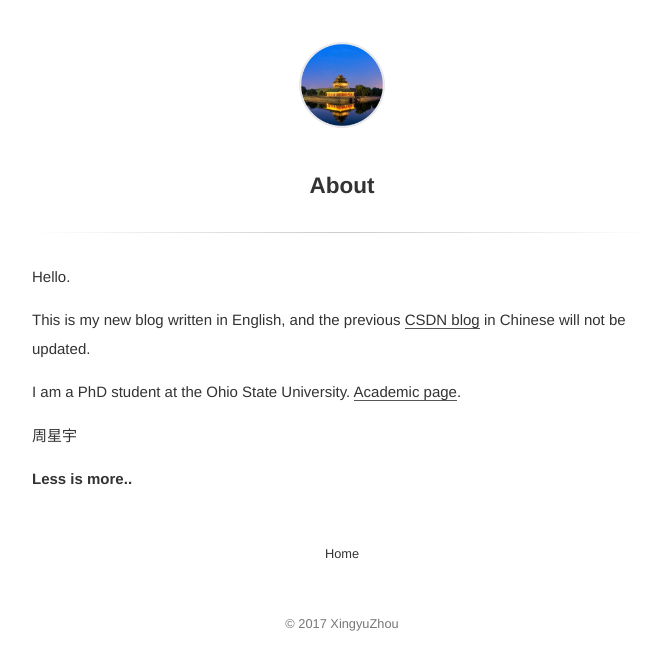
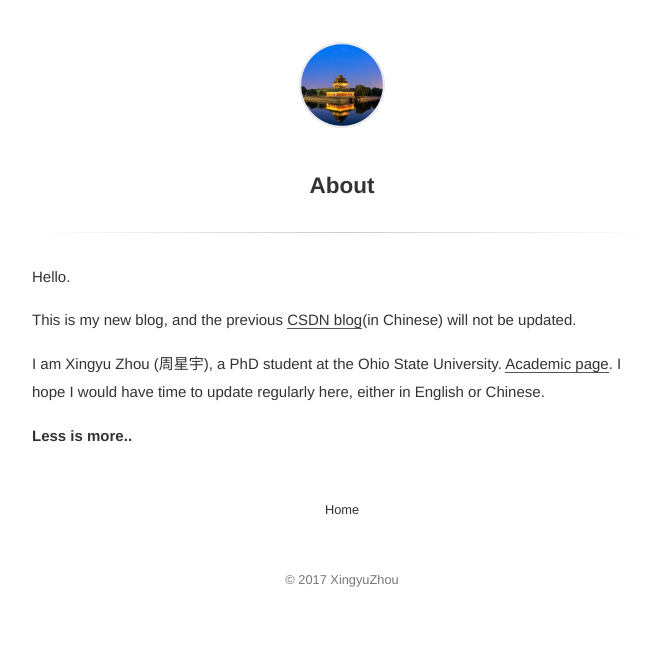
Before and after one commit to XingyuZhou989/blog, a Jekyll site: the page built from about.md, in a window 1280 px wide. Shown: the top 670 px of the page, without its empty margins (298-954 px from the left). Built offline with Jekyll 4.4.1, drawn with Linux system fonts in a browser that asks for light colours.

Commit message:
Update about page

```diff
--- a/about.md
+++ b/about.md
@@ -5,10 +5,9 @@ title: About
 
 Hello.
 
-This is my new blog written in English, and the previous [CSDN blog](http://blog.csdn.net/mike190267481) in Chinese will not be updated.
+This is my new blog, and the previous [CSDN blog](http://blog.csdn.net/mike190267481)(in Chinese) will not be updated.
 
-I am a PhD student at the Ohio State University. [Academic page](http://xingyuzhou.org).
+I am Xingyu Zhou (周星宇), a PhD student at the Ohio State University. [Academic page](http://xingyuzhou.org). I hope I would have time to update regularly here, either in English or Chinese.
 
-周星宇
 
 **Less is more..**
```
